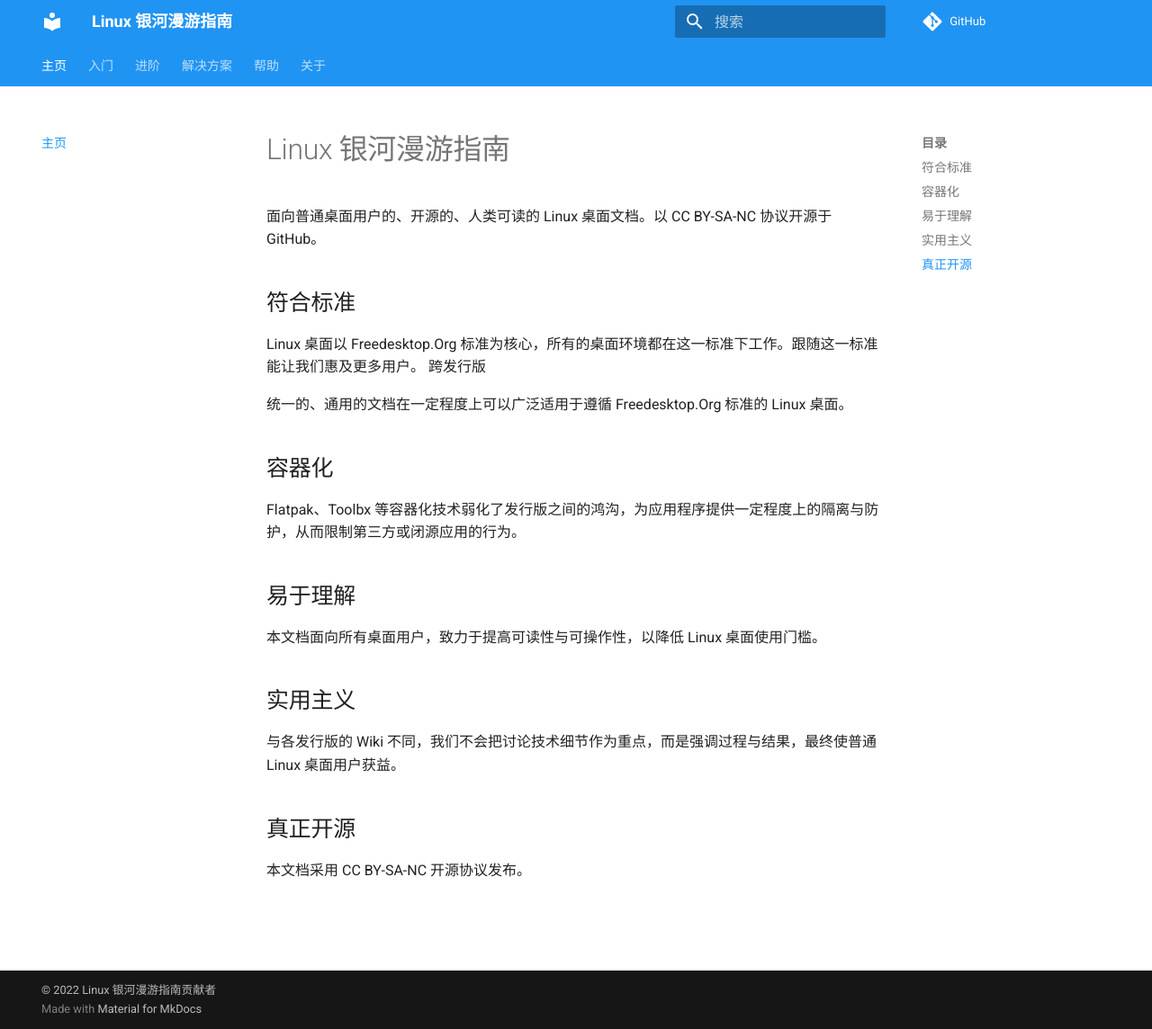
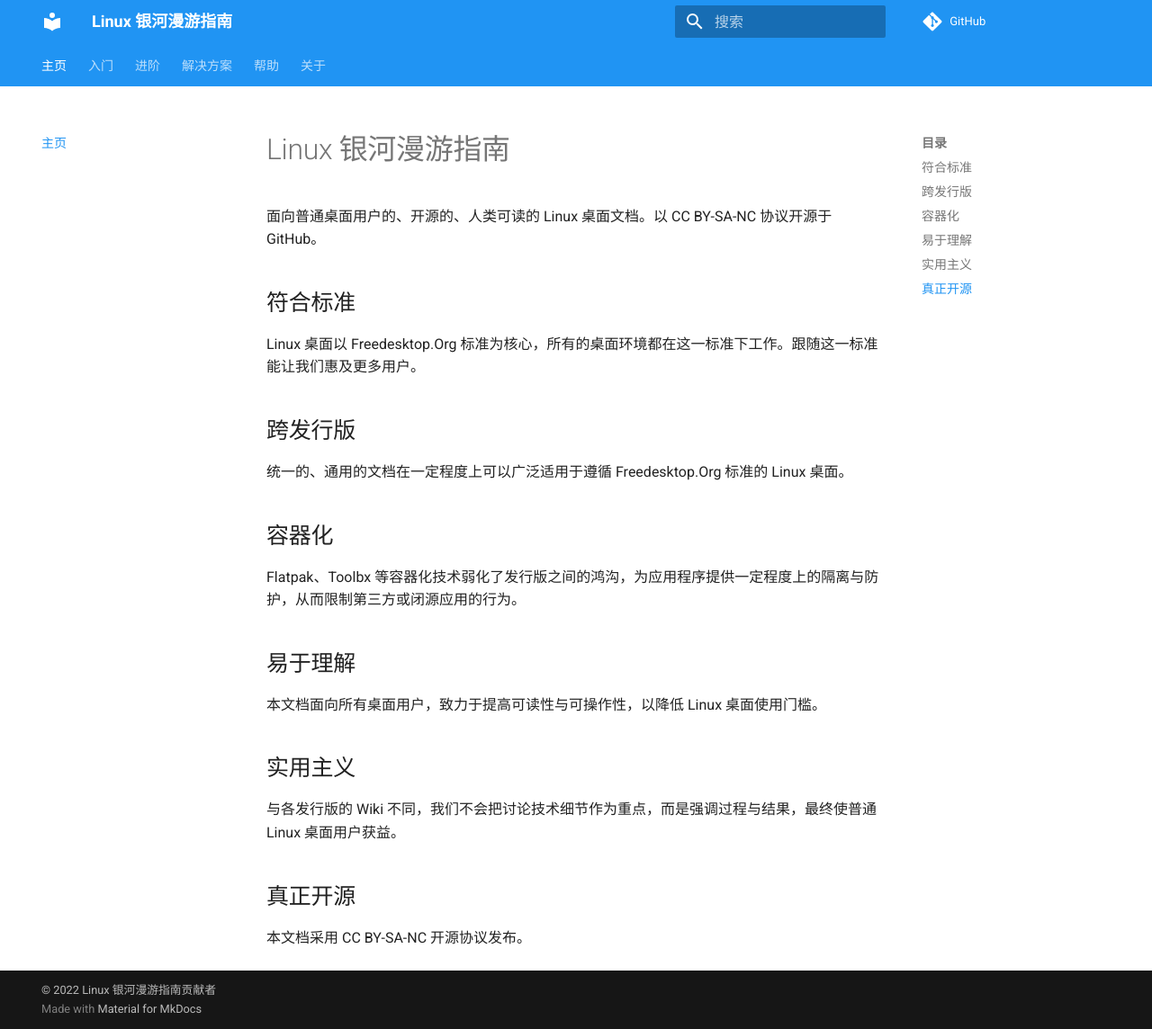
Before and after one commit to linuxhitchhiker/THGLG, an MkDocs documentation site: the page built from docs/index.md, in a window 1280 px wide and 1144 px high. Shown: the whole window at 90% size. Built offline with MkDocs 1.6.1 and Material for MkDocs 9.7.7, drawn with Linux system fonts in a browser that asks for light colours; comment, search, counter and statistics services are not loaded.

Commit message:
update index.md, add extra.css

```diff
--- a/docs/index.md
+++ b/docs/index.md
@@ -10,7 +10,8 @@ title: 欢迎
 ## 符合标准
 
 Linux 桌面以 Freedesktop.Org 标准为核心，所有的桌面环境都在这一标准下工作。跟随这一标准能让我们惠及更多用户。
-跨发行版
+
+## 跨发行版
 
 统一的、通用的文档在一定程度上可以广泛适用于遵循 Freedesktop.Org 标准的 Linux 桌面。
 
--- a/mkdocs.yml
+++ b/mkdocs.yml
@@ -49,3 +49,6 @@ markdown_extensions:
   - toc:
       permalink: true
       slugify: !!python/name:pymdownx.slugs.uslugify #保证中文链接
+
+extra_css:
+  - stylesheets/extra.css
```
Also changed, not shown: docs/stylesheets/extra.css (added).
